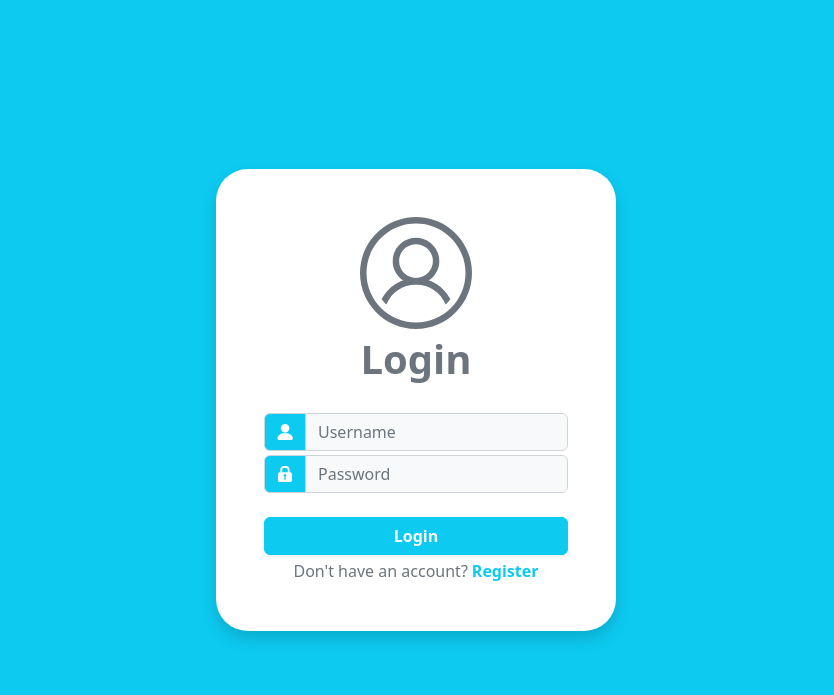
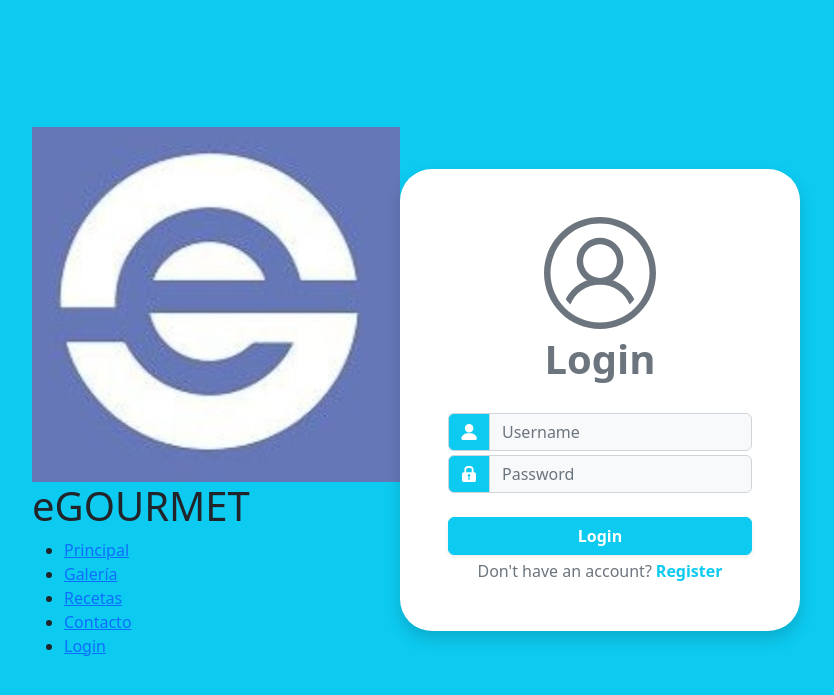
Before and after one commit to fullstackcodo2023/TPOg4, a Flask app: template templates/login.html in a window 1280 px wide. Shown: the top 695 px of the page, without its empty margins (224-1058 px from the left). Run offline with Flask 3, Linux system fonts and the light colour scheme; the template is opened without the code that fills it, so the values that code supplies are empty.

Commit message:
Update login.html
header en login

```diff
--- a/templates/login.html
+++ b/templates/login.html
@@ -15,7 +15,39 @@
 
 <body class="bg-info d-flex justify-content-center align-items-center vh-100">
 
+<header>
 
+        <div id="logo_container">
+           <img id="logo" src="img/icon/blue2.jpg" alt="logo">
+        </div>
+        <div id="titulo_container">
+            <h1 id="nombre_pagina">eGOURMET</h1>
+        </div>
+
+        <nav id="nav_container">
+            <ul>
+                <li>
+                    <a class="menu" href="#home">Principal</a>
+                </li>
+                <li>
+                    <a class="menu" href="#galeria">Galería</a>
+                </li>
+                <li>
+                    <a class="menu" href="#recetas">Recetas</a>
+                </li>
+                <li>
+                    <a class="menu" href="#contacto">Contacto</a>
+                </li>
+                <li>
+                    <a class="menu" href="../templates/login.html">Login</a>
+                </li>
+
+            </ul>
+        </nav>
+
+    </header>
+
+<main>
     <form id=inicio action="#">
         <div class="bg-white p-5 rounded-5 text-secondary shadow" style="width: 25rem">
             <div class="d-flex justify-content-center">
@@ -45,7 +77,7 @@
 
         </div>
     </form>
-
+</main>
     <script src="../JS/iniciar_sesion.js"></script>
 </body>
 
```
